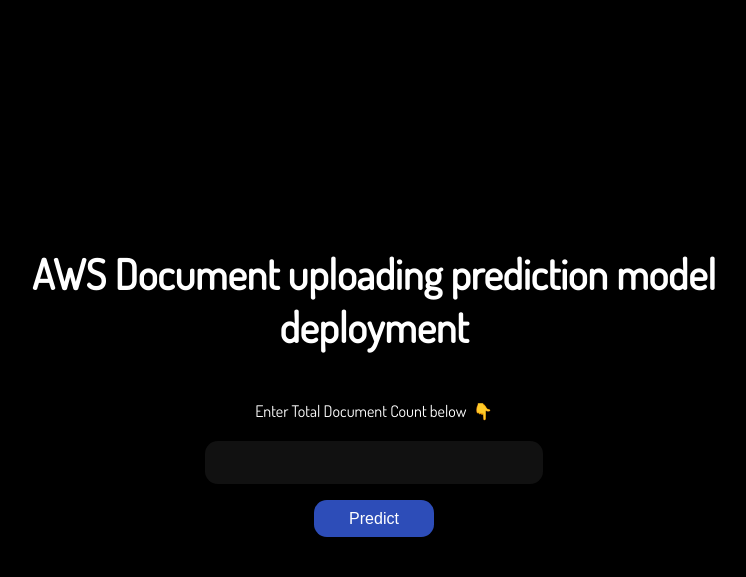
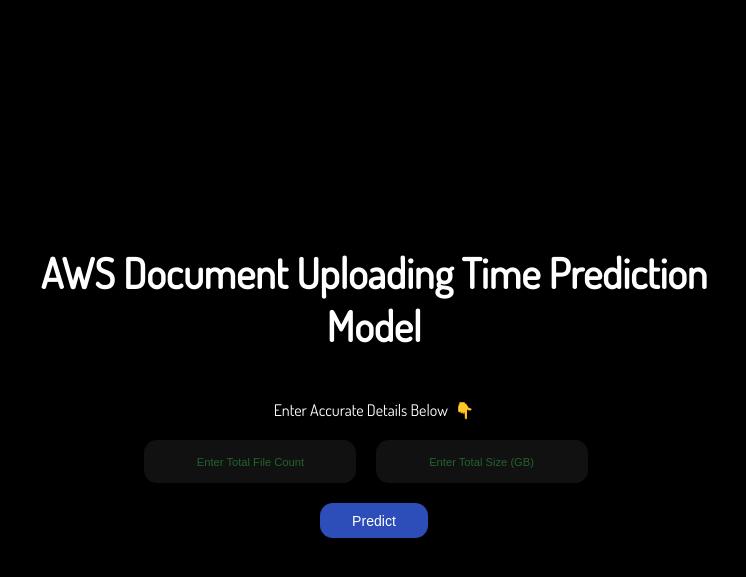
Before and after one commit to bda-ankit/AWS-Time-Prediction-Model-Deployed-using-Django, a Django app: page / in a window 1280 px wide. Shown: the top 577 px of the page, without its empty margins (266-1012 px from the left). Run offline with Django 5.2, Linux system fonts and the light colour scheme.

Commit message:
Add files via upload

```diff
--- a/deployment/settings.py
+++ b/deployment/settings.py
@@ -67,8 +67,8 @@
     },
 ]
 
-WSGI_APPLICATION = 'vercel_app.wsgi.app'
-# WSGI_APPLICATION = 'deployment.wsgi.application'
+# WSGI_APPLICATION = 'vercel_app.wsgi.app'
+WSGI_APPLICATION = 'deployment.wsgi.application'
 
 
 # The line `WSGI_APPLICATION = 'vercel_app.wsgi.app'` in the Django settings file specifies the entry
--- a/deployment/views.py
+++ b/deployment/views.py
@@ -6,13 +6,13 @@
     return render(request, 'index.html')
 
 def result(request):
-    cls = joblib.load('linear_regression_model.joblib')
+    cls = joblib.load('GBModel.h5')
     listdata = []
-    try:
-        intInput = int(request.GET['predictValue'])
-    except:
-        intInput = int(request.POST['predictValue'])
-    listdata.append(intInput)
+
+    fileCount = int(request.POST['fileCount'])
+    allFileSize = float(request.POST['allFileSize'])
+    listdata.append(fileCount)
+    listdata.append(allFileSize)
     # print(listdata)
     predictionAns = cls.predict([listdata])
-    return render(request, 'result.html', {'predictedValue' : round(predictionAns[0], 3), 'userInput': listdata[0], 'predictedValueMinutes': round((predictionAns[0]/60), 2)})
+    return render(request, 'result.html', {'predictedValue' : round((predictionAns[0]*60), 3), 'userInput': listdata[0], 'predictedValueMinutes': round(predictionAns[0], 2)})
--- a/templates/index.html
+++ b/templates/index.html
@@ -36,24 +36,28 @@
             justify-content: center;
             color: white;
             padding: 1rem;
-            flex-direction: column;
+            flex-direction: row; /* Updated flex-direction to row */
             text-align: center;
         }
 
         .Input-text {
             padding: 0.8rem 1.2rem;
-            margin-bottom: 1rem;
+            margin-right: 1rem; /* Added margin-right for spacing between input fields */
             color: #fff;
             background-color: #111;
             border: none;
             border-radius: 0.8rem;
             font-size: 1rem;
             transition: box-shadow 0.3s ease;
-            width: 100%;
+            width: 33%;
             max-width: 300px;
-            text-align: center; /* Center the text */
+            text-align: center;
         }
 
+        .Input-text::placeholder {
+            color: #22642d; /* Placeholder text color */
+            font-size: 0.7rem; /* Placeholder text font size */
+        }
 
         .Predict-button {
             padding: 0.6rem 2rem;
@@ -61,10 +65,9 @@
             background-color: #2d4db8;
             border: none;
             border-radius: 0.8rem;
-            font-size: 1rem;
+            font-size: 0.88rem;
             cursor: pointer;
             transition: background-color 0.5s ease;
-            width: 100%;
             max-width: 120px;
         }
 
@@ -81,13 +84,15 @@
 </head>
 <body>
     <div class="Wrapper">
-        <h1 class="Title">AWS Document uploading prediction model deployment</h1>
+        <h1 class="Title">AWS Document Uploading Time Prediction Model</h1>
         <div class="Input">
             <form action="{% url 'result' %}" method="post">
             {% csrf_token %}
-                <label for="input">Enter Total Document Count below &nbsp;👇</label>
+                <label for="input">Enter Accurate Details Below &nbsp;👇</label>
                 <br><br>
-                <input type="text" id="input" class="Input-text" required name="predictValue">
+                <input type="text" id="input" class="Input-text" required name="fileCount" placeholder="Enter Total File Count">
+                <input type="text" id="input" class="Input-text" required name="allFileSize" placeholder="Enter Total Size (GB)">
+                <br><br>
                 <input type="submit" required value="Predict" class="Predict-button">
             </form>
         </div>
```
Also changed, not shown: deployment/asgi.py (line endings or trailing spaces), deployment/urls.py (line endings or trailing spaces), deployment/wsgi.py (line endings or trailing spaces), manage.py (line endings or trailing spaces), templates/result.html (line endings or trailing spaces), vercel.json, 2 other files.
